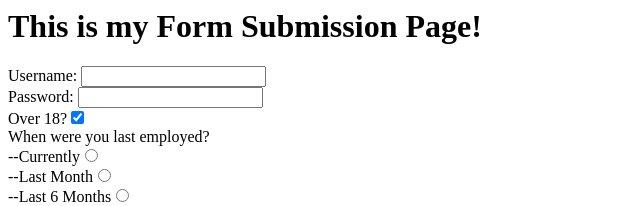
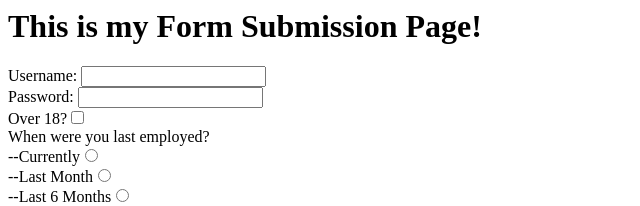
Before and after one commit to ChristopherHandyside/LearningHTML, a plain HTML site: page form.html in a window 1280 px wide. Shown: the top 206 px of the page, 0-640 px from the left. Drawn offline with Linux system fonts and the light colour scheme.

Commit message:
Update form.html

```diff
--- a/form.html
+++ b/form.html
@@ -8,7 +8,7 @@
 		<form action="#" method="post">
 			Username: <input type="text" name="Username" value=""/><br />
 			Password: <input type="password" name="Password" value=""/><br />
-			Over 18?<input type="checkbox" name="Age" checked="true"/><br />
+			Over 18?<input type="checkbox" name="Age" /><br />
 			When were you last employed?<br />
 			--Currently<input type="radio" name="Emp" value="1"/><br />
 			--Last Month<input type="radio" name="Emp" value="2"/><br />
```
